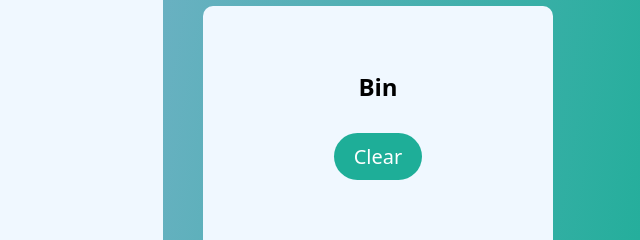
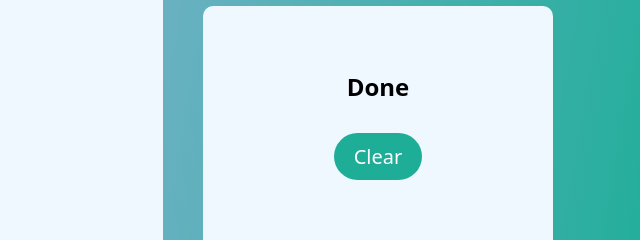
Before and after one commit to Otherdart/ClassWork-ToDoList, a plain HTML site: page index.html in a window 1280 px wide. Shown: the part 260-500 px from the top of the page, 640-1280 px from the left. Drawn offline with Linux system fonts and the light colour scheme.

Commit message:
html moditifymodified

```diff
--- a/index.html
+++ b/index.html
@@ -56,7 +56,7 @@
         </div>
 
         <div class="DoneContainer">
-            <h2>Bin</h2>
+            <h2>Done</h2>
             <button class="del" id = 'delbtn'>Clear</button>
             <div class="done" id="done">
 
--- a/script.js
+++ b/script.js
@@ -32,6 +32,8 @@ function addtask(){
                 newtask.className = `task${output}`;
                 newtask.innerText = TaskInput.value;
                 HighPriority.appendChild(newtask);
+                // localStorage.setItem("HighPriority", newtask);
+                // localStorage.getItem("HighPriority");
                 newtask.addEventListener('click', () => {
 
                     const targetDiv = document.querySelector('#done');
@@ -99,6 +101,11 @@ function addtask(){
 
 }
 
+
+
+document.getElementById("demo").innerHTML = localStorage.getItem("lastname");
+
+
 // returndata();
 
 // function returndata(){
```
